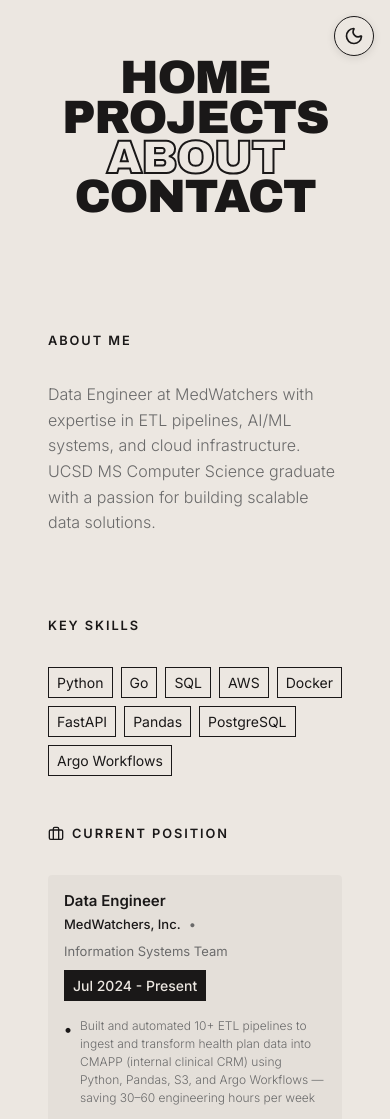
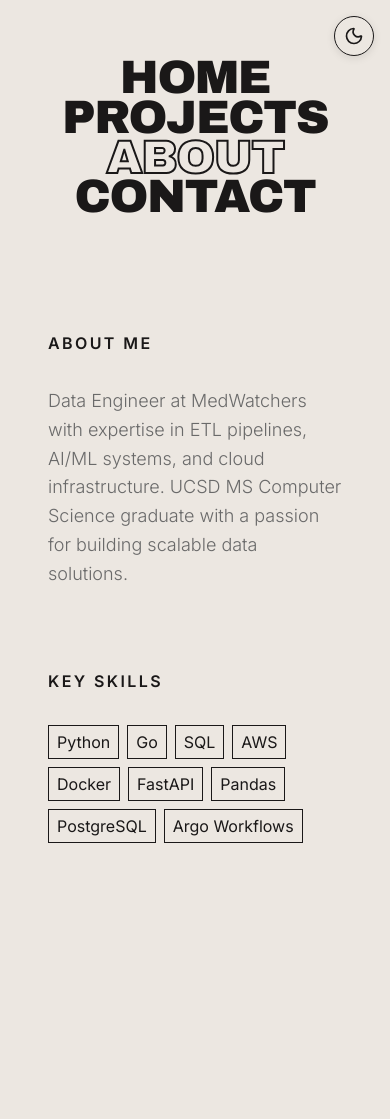
Before and after one commit to frank-chris/frank-chris.github.io, a Vue app: page /about in a window 390 px wide. After the commit the page ends 844 px from the top, so only its background shows below. Built offline with nearby package versions, Linux system fonts and the light colour scheme.

Commit message:
add links for projects, minor css fixes

```diff
--- a/src/components/ContactInfo.vue
+++ b/src/components/ContactInfo.vue
@@ -88,7 +88,7 @@ import { MapPin, Send, Phone } from 'lucide-vue-next'
 
 .contact-label {
   font-family: 'Inter', sans-serif;
-  font-size: 1rem;
+  font-size: 1.125rem;
   font-weight: 500;
   color: var(--text-color);
   margin-bottom: 0.25rem;
@@ -100,7 +100,7 @@ import { MapPin, Send, Phone } from 'lucide-vue-next'
 
 .contact-value {
   font-family: 'Inter', sans-serif;
-  font-size: 1rem;
+  font-size: 1.125rem;
   font-weight: 300;
   color: var(--text-tertiary);
   line-height: 1.4;
@@ -108,7 +108,7 @@ import { MapPin, Send, Phone } from 'lucide-vue-next'
 
 .contact-link {
   font-family: 'Inter', sans-serif;
-  font-size: 1rem;
+  font-size: 1.125rem;
   font-weight: 300;
   color: var(--text-tertiary);
   text-decoration: none;
@@ -157,7 +157,7 @@ import { MapPin, Send, Phone } from 'lucide-vue-next'
   .contact-label,
   .contact-value,
   .contact-link {
-    font-size: 0.8125rem;
+    font-size: 1rem;
   }
 }
 </style>
--- a/src/components/EducationCard.vue
+++ b/src/components/EducationCard.vue
@@ -84,7 +84,7 @@ defineProps<Props>()
 
 .degree {
   font-family: 'Inter', sans-serif;
-  font-size: 1rem;
+  font-size: 1.25rem;
   font-weight: 600;
   color: var(--text-color);
   margin-bottom: 0.25rem;
@@ -93,7 +93,7 @@ defineProps<Props>()
 
 .school-info {
   font-family: 'Inter', sans-serif;
-  font-size: 0.875rem;
+  font-size: 1.125rem;
   font-weight: 400;
   color: var(--text-tertiary);
   display: flex;
@@ -117,7 +117,7 @@ defineProps<Props>()
 
 .duration {
   font-family: 'Inter', sans-serif;
-  font-size: 0.75rem;
+  font-size: 1rem;
   font-weight: 500;
   color: var(--text-tertiary);
   background-color: transparent;
@@ -152,7 +152,7 @@ defineProps<Props>()
 
 .achievement-text {
   font-family: 'Inter', sans-serif;
-  font-size: 0.8125rem;
+  font-size: 1.0625rem;
   font-weight: 300;
   color: var(--text-tertiary);
   line-height: 1.5;
@@ -169,15 +169,15 @@ defineProps<Props>()
   }
 
   .degree {
-    font-size: 0.9375rem;
+    font-size: 1.125rem;
   }
 
   .school-info {
-    font-size: 0.8125rem;
+    font-size: 1rem;
   }
 
   .achievement-text {
-    font-size: 0.75rem;
+    font-size: 0.9375rem;
   }
 }
 </style>
--- a/src/components/ExperienceCard.vue
+++ b/src/components/ExperienceCard.vue
@@ -95,7 +95,7 @@ defineProps<Props>()
 
 .position {
   font-family: 'Inter', sans-serif;
-  font-size: 1.125rem;
+  font-size: 1.25rem;
   font-weight: 600;
   color: var(--text-color);
   margin-bottom: 0.25rem;
@@ -104,7 +104,7 @@ defineProps<Props>()
 
 .company-info {
   font-family: 'Inter', sans-serif;
-  font-size: 1rem;
+  font-size: 1.125rem;
   font-weight: 400;
   color: var(--text-tertiary);
   display: flex;
@@ -128,7 +128,7 @@ defineProps<Props>()
 
 .duration {
   font-family: 'Inter', sans-serif;
-  font-size: 0.875rem;
+  font-size: 1rem;
   font-weight: 500;
   color: var(--text-tertiary);
   background-color: transparent;
@@ -170,7 +170,7 @@ defineProps<Props>()
 
 .description-text {
   font-family: 'Inter', sans-serif;
-  font-size: 0.9375rem;
+  font-size: 1.0625rem;
   font-weight: 300;
   color: var(--text-tertiary);
   line-height: 1.5;
@@ -184,7 +184,7 @@ defineProps<Props>()
 
 .tech-tag {
   font-family: 'Inter', sans-serif;
-  font-size: 0.8125rem;
+  font-size: 0.9375rem;
   font-weight: 400;
   color: var(--text-color);
   background-color: transparent;
@@ -210,15 +210,15 @@ defineProps<Props>()
   }
 
   .position {
-    font-size: 0.9375rem;
+    font-size: 1.125rem;
   }
 
   .company-info {
-    font-size: 0.8125rem;
+    font-size: 1rem;
   }
 
   .description-text {
-    font-size: 0.75rem;
+    font-size: 0.9375rem;
   }
 }
 </style>
--- a/src/components/ProjectCardMasonry.vue
+++ b/src/components/ProjectCardMasonry.vue
@@ -107,7 +107,7 @@ const handleClick = () => {
 
 .project-title {
   font-family: 'Inter', sans-serif;
-  font-size: 1rem;
+  font-size: 1.25rem;
   font-weight: 600;
   color: var(--text-color);
   margin-bottom: 1rem;
@@ -117,7 +117,7 @@ const handleClick = () => {
 
 .project-description {
   font-family: 'Inter', sans-serif;
-  font-size: 0.875rem;
+  font-size: 1.0625rem;
   font-weight: 300;
   color: var(--text-tertiary);
   line-height: 1.6;
--- a/src/components/SocialButton.vue
+++ b/src/components/SocialButton.vue
@@ -63,19 +63,21 @@ defineProps<Props>()
   font-weight: 400;
 }
 
-@media (max-width: 768px) {
+@media (max-width: 1200px) {
   .social-button {
-    padding: 0.625rem 0.875rem;
-    gap: 0.375rem;
+    padding: 0.75rem;
+    gap: 0;
+    min-width: 48px;
+    justify-content: center;
   }
 
   .social-icon {
-    width: 16px;
-    height: 16px;
+    width: 20px;
+    height: 20px;
   }
 
   .social-text {
-    font-size: 0.8125rem;
+    display: none;
   }
 }
 </style>
--- a/src/components/about/AboutSidebar.vue
+++ b/src/components/about/AboutSidebar.vue
@@ -307,7 +307,7 @@ onMounted(() => {
 
 .section-title {
   font-family: 'Inter', sans-serif;
-  font-size: 1rem;
+  font-size: 1.25rem;
   font-weight: 600;
   letter-spacing: 0.15em;
   color: var(--text-color);
@@ -331,7 +331,7 @@ onMounted(() => {
 
 .description {
   font-family: 'Inter', sans-serif;
-  font-size: 1rem;
+  font-size: 1.125rem;
   font-weight: 300;
   color: var(--text-tertiary);
   line-height: 1.6;
@@ -349,7 +349,7 @@ onMounted(() => {
 
 .skill-tag {
   font-family: 'Inter', sans-serif;
-  font-size: 0.875rem;
+  font-size: 1rem;
   font-weight: 400;
   color: var(--text-color);
   background-color: transparent;
@@ -401,8 +401,8 @@ onMounted(() => {
 }
 
 .hobby-icon {
-  width: 1rem;
-  height: 1rem;
+  width: 1.25rem;
+  height: 1.25rem;
   color: var(--text-color);
   flex-shrink: 0;
   margin-top: 0.125rem;
@@ -414,7 +414,7 @@ onMounted(() => {
 
 .hobby-name {
   font-family: 'Inter', sans-serif;
-  font-size: 0.875rem;
+  font-size: 1.125rem;
   font-weight: 500;
   color: var(--text-color);
   margin-bottom: 0.25rem;
@@ -422,7 +422,7 @@ onMounted(() => {
 
 .hobby-description {
   font-family: 'Inter', sans-serif;
-  font-size: 0.75rem;
+  font-size: 1rem;
   font-weight: 300;
   color: var(--text-tertiary);
   line-height: 1.4;
@@ -500,7 +500,7 @@ onMounted(() => {
   .sidebar-content {
     margin-top: 0;
     text-align: left;
-    padding: 0.5rem 1rem 2rem 1rem;
+    padding: 0.5rem 1rem 12rem 1rem;
     width: 100%;
     display: flex;
     flex-direction: column;
@@ -529,7 +529,7 @@ onMounted(() => {
   }
 
   .section-title {
-    font-size: 0.8rem;
+    font-size: 1rem;
   }
 
   .social-section {
--- a/src/components/contact/ContactSidebar.vue
+++ b/src/components/contact/ContactSidebar.vue
@@ -100,7 +100,7 @@ onMounted(() => {
 
 .section-title {
   font-family: 'Inter', sans-serif;
-  font-size: 1rem;
+  font-size: 1.25rem;
   font-weight: 600;
   letter-spacing: 0.15em;
   color: var(--text-color);
@@ -211,7 +211,7 @@ onMounted(() => {
   }
 
   .section-title {
-    font-size: 0.8rem;
+    font-size: 1rem;
   }
 
   .connect-title {
@@ -220,7 +220,7 @@ onMounted(() => {
 
   .social-section {
     justify-content: center;
-    flex-direction: column;
+    flex-direction: row;
     align-items: center;
   }
 }
--- a/src/components/home/HomeSidebar.vue
+++ b/src/components/home/HomeSidebar.vue
@@ -94,7 +94,7 @@ onMounted(() => {
 
 .name {
   font-family: 'Inter', sans-serif;
-  font-size: 1rem;
+  font-size: 1.25rem;
   font-weight: 600;
   letter-spacing: 0.15em;
   color: var(--text-color);
@@ -104,7 +104,7 @@ onMounted(() => {
 
 .role {
   font-family: 'Inter', sans-serif;
-  font-size: 1.125rem;
+  font-size: 1.375rem;
   font-weight: 400;
   color: var(--text-secondary);
   margin-bottom: 0.75rem;
@@ -113,7 +113,7 @@ onMounted(() => {
 
 .location {
   font-family: 'Inter', sans-serif;
-  font-size: 1.0625rem;
+  font-size: 1.25rem;
   font-weight: 300;
   color: var(--text-tertiary);
   margin-bottom: 2.5rem;
@@ -187,11 +187,11 @@ onMounted(() => {
   }
 
   .name {
-    font-size: 0.8rem;
+    font-size: 1rem;
   }
 
   .role, .location {
-    font-size: 0.875rem;
+    font-size: 1.125rem;
   }
 }
 </style>
--- a/src/components/projects/ProjectsSidebar.vue
+++ b/src/components/projects/ProjectsSidebar.vue
@@ -116,7 +116,7 @@ const projects: ProjectWithCategory[] = [
     description: 'Developed a system for estimating lung-health parameters using machine learning and audio sensors fitted in consumer-grade N95 and cloth masks with an error rate less than 5%. Published in ACM Transactions on Computing for Healthcare.',
     technologies: ['Python', 'Machine Learning', 'Signal Processing', 'Audio Analysis'],
     imageUrl: '/images/projects/spiromask.png',
-    liveUrl: 'https://dl.acm.org/doi/10.1145/3477599',
+    liveUrl: 'https://dl.acm.org/doi/10.1145/3570167',
     category: 'Machine Learning',
     featured: true,
     createdAt: new Date('2022-04-01')
@@ -127,7 +127,7 @@ const projects: ProjectWithCategory[] = [
     description: 'Created a compiler for a simple C-flavoured programming language using Flex, Bison, and C. Implemented variables, expressions, control flow, arrays, functions, input/output, and function scope.',
     technologies: ['C', 'Flex', 'Bison', 'Compiler Design'],
     imageUrl: '/images/projects/compiler.jpg',
-    githubUrl: 'https://github.com/frank-chris/Compiler',
+    githubUrl: 'https://github.com/frank-chris/Toy-C-Compiler',
     category: 'Systems',
     featured: false,
     createdAt: new Date('2021-05-01')
@@ -148,6 +148,7 @@ const projects: ProjectWithCategory[] = [
     description: 'Worked on data visualization for a PDE-based COVID-19 model. Developed an interactive webpage with time-series plots using FusionCharts.js and choropleth maps using Leaflet.js.',
     technologies: ['Python', 'JavaScript', 'Plotly', 'Leaflet.js', 'HTML/CSS'],
     imageUrl: '/images/projects/covid-dashboard.png',
+    liveUrl: 'https://frank-chris.github.io/covid/',
     category: 'Research',
     featured: false,
     createdAt: new Date('2020-06-01')
@@ -209,7 +210,7 @@ onMounted(() => {
 
 .section-title {
   font-family: 'Inter', sans-serif;
-  font-size: 1rem;
+  font-size: 1.25rem;
   font-weight: 600;
   letter-spacing: 0.15em;
   color: var(--text-color);
@@ -226,7 +227,7 @@ onMounted(() => {
 
 .description {
   font-family: 'Inter', sans-serif;
-  font-size: 1rem;
+  font-size: 1.125rem;
   font-weight: 300;
   color: var(--text-tertiary);
   line-height: 1.6;
@@ -269,7 +270,7 @@ onMounted(() => {
 
 .featured-project-title {
   font-family: 'Inter', sans-serif;
-  font-size: 0.875rem;
+  font-size: 1rem;
   font-weight: 500;
   color: var(--text-color);
   margin-bottom: 0.25rem;
@@ -351,7 +352,7 @@ onMounted(() => {
   .sidebar-content {
     margin-top: 0;
     text-align: center;
-    padding: 0.5rem 1rem 2rem 1rem;
+    padding: 0.5rem 1rem 12rem 1rem;
   }
 
   .description {
@@ -375,7 +376,7 @@ onMounted(() => {
   }
 
   .section-title {
-    font-size: 0.8rem;
+    font-size: 1rem;
   }
 
 
--- a/src/style.css
+++ b/src/style.css
@@ -65,4 +65,15 @@
     scrollbar-width: none;
   }
 
+  /* Prevent body scrolling on mobile */
+  html {
+    overflow: hidden;
+    height: 100%;
+  }
+
+  body {
+    overflow: hidden;
+    height: 100%;
+    position: relative;
+  }
 }
```
Also changed, not shown: src/components/ProjectModal.vue (+8 -8 lines).
